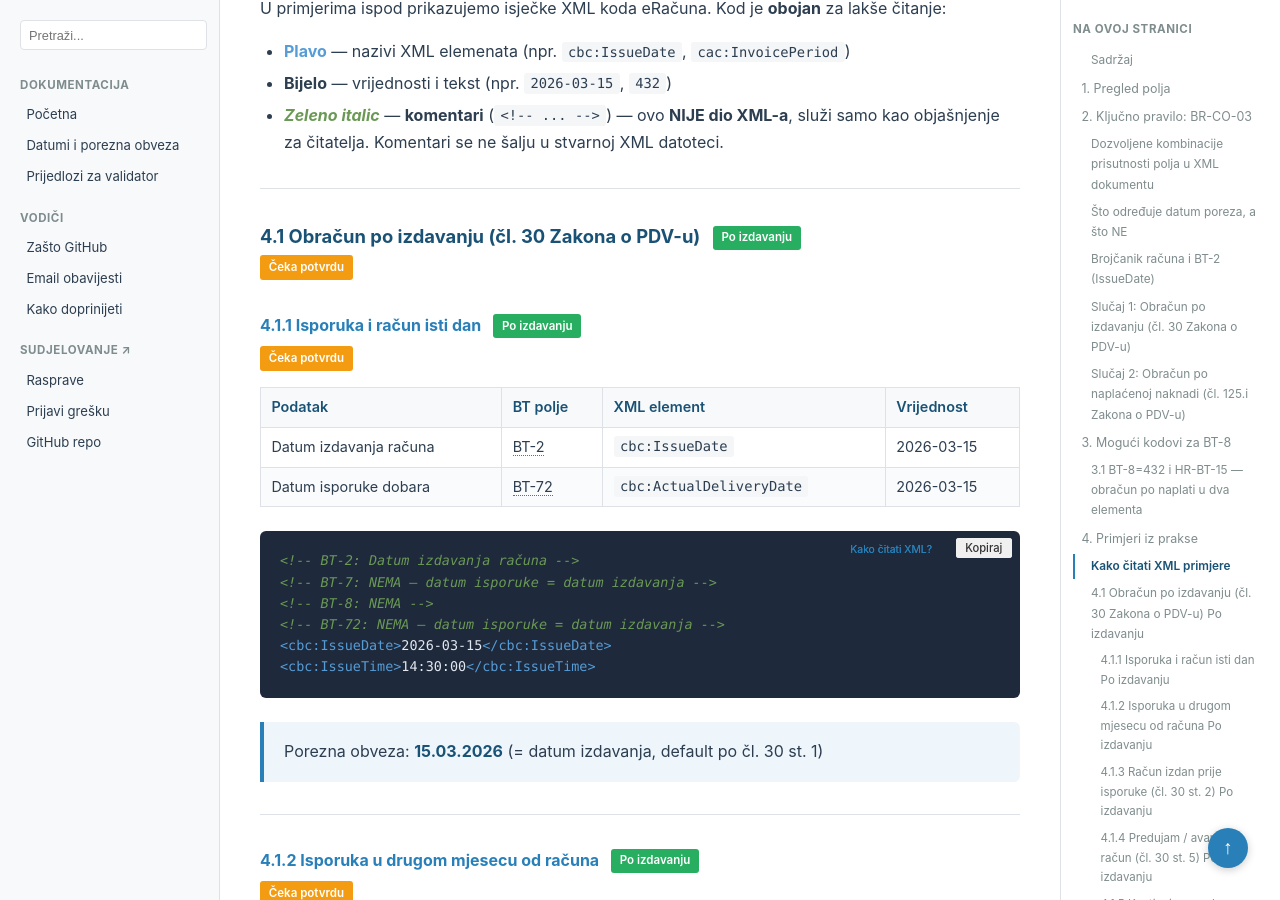
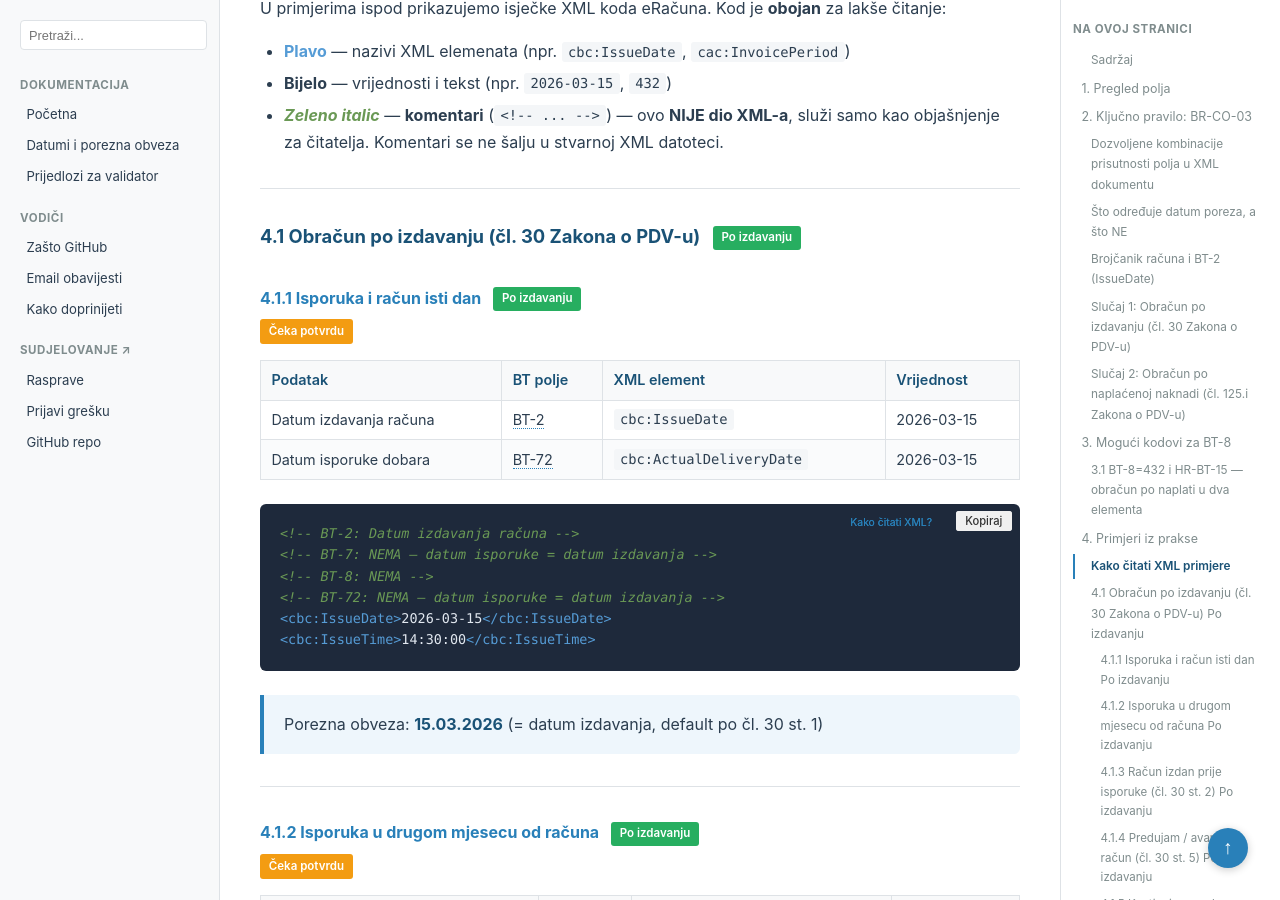
Before and after one commit to dageci/eracun-fiskalizacija-datumi, a Jekyll site: the page built from docs/eracun-datumi-poreza-workflow.md, in a window 1280 px wide and 900 px high, scrolled down 8750 px. Built offline with Jekyll 4.4.1, drawn with Linux system fonts in a browser that asks for light colours.

Commit message:
uklonjeni redundantni badge-ovi s parent sekcija 4.1 i 4.2
Svaki pojedinačni primjer (4.1.1-4.1.8, 4.2.1-4.2.6) ima svoj badge,
pa parent sekcije ne trebaju dupli badge.

Co-Authored-By: Claude <noreply@anthropic.com>

```diff
--- a/docs/eracun-datumi-poreza-workflow.md
+++ b/docs/eracun-datumi-poreza-workflow.md
@@ -277,7 +277,6 @@ U primjerima ispod prikazujemo isječke XML koda eRačuna. Kod je **obojan** za
 ---
 
 ### 4.1 Obračun po izdavanju (čl. 30 Zakona o PDV-u) <span class="badge-izdavanje">Po izdavanju</span>
-<div style="margin-top:-0.8rem;margin-bottom:1rem;"><span style="display:inline-block;background:#f39c12;color:white;font-size:0.72rem;font-weight:600;padding:0.15rem 0.55rem;border-radius:3px;">Čeka potvrdu</span></div>
 
 #### 4.1.1 Isporuka i račun isti dan <span class="badge-izdavanje">Po izdavanju</span>
 <div style="margin-top:-0.5rem;margin-bottom:0.5rem;"><span style="display:inline-block;background:#f39c12;color:white;font-size:0.72rem;font-weight:600;padding:0.15rem 0.55rem;border-radius:3px;">Čeka potvrdu</span></div>
@@ -589,7 +588,6 @@ U primjerima ispod prikazujemo isječke XML koda eRačuna. Kod je **obojan** za
 > porezna obveza vezana za isporuku (čl. 30 st. 1).
 
 ### 4.2 Obračun po naplaćenoj naknadi (čl. 125.i Zakona o PDV-u) <span class="badge-naplata">Po naplati</span>
-<div style="margin-top:-0.8rem;margin-bottom:1rem;"><span style="display:inline-block;background:#f39c12;color:white;font-size:0.72rem;font-weight:600;padding:0.15rem 0.55rem;border-radius:3px;">Čeka potvrdu</span></div>
 
 #### 4.2.1 Isporuka i račun isti mjesec <span class="badge-naplata">Po naplati</span>
 <div style="margin-top:-0.5rem;margin-bottom:0.5rem;"><span style="display:inline-block;background:#f39c12;color:white;font-size:0.72rem;font-weight:600;padding:0.15rem 0.55rem;border-radius:3px;">Čeka potvrdu</span></div>
```
Also changed, not shown: eracun-datumi-poreza-workflow.md (+0 -2 lines).
